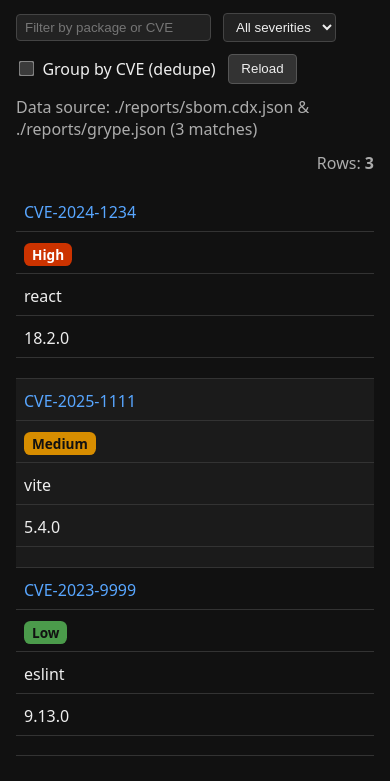
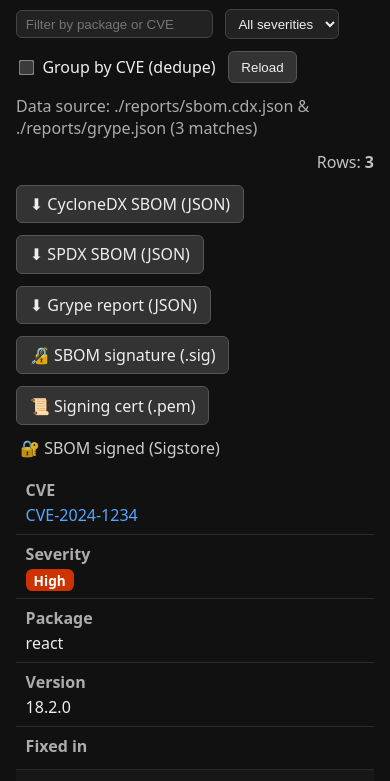
Before and after one commit to titusoid/workshop-v2, a website built with Vite: page index.html in a window 390 px wide. Shown: the part 61-842 px from the top of the page. Built offline with nearby package versions, Linux system fonts and the light colour scheme; files whose address does not match are found by name.

Commit message:
Add SBOM download buttons

```diff
--- a/index.html
+++ b/index.html
@@ -2,120 +2,43 @@
 <html lang="en">
 <head>
   <meta charset="UTF-8" />
-  <meta name="viewport" content="width=device-width, initial-scale=1.0" />
+  <meta name="viewport" content="width=device-width, initial-scale=1.0"/>
   <title>Supply Chain Radar</title>
   <style>
-    :root {
-      color-scheme: dark;
-      font-family: system-ui, sans-serif;
+    :root { color-scheme: dark; font-family: system-ui, sans-serif; }
+    body { margin: 2rem; background: #111; color: #eee; }
+    h1 { font-size: 1.8rem; margin-bottom: .75rem; }
+    .controls, .downloads {
+      display: flex; flex-wrap: wrap; gap: .75rem; align-items: center; margin: .75rem 0;
     }
-    body {
-      margin: 2rem;
-      background-color: #111;
-      color: #eee;
+    input[type="search"], select {
+      background:#222; color:#eee; border:1px solid #444; padding:.35rem .55rem; border-radius:6px;
     }
-    h1 {
-      font-size: 1.8rem;
-      margin-bottom: 1rem;
+    input[type="checkbox"] { transform: scale(1.2); }
+    .btn {
+      background:#333; color:#eee; border:1px solid #555; border-radius:6px;
+      padding:.45rem .8rem; text-decoration:none; display:inline-flex; align-items:center; gap:.4rem;
     }
-    .controls {
-      display: flex;
-      flex-wrap: wrap;
-      gap: 0.75rem;
-      align-items: center;
-      margin-bottom: 1rem;
-    }
-    input[type="search"],
-    select {
-      background: #222;
-      color: #eee;
-      border: 1px solid #444;
-      padding: 0.3rem 0.5rem;
-      border-radius: 4px;
-    }
-    input[type="checkbox"] {
-      transform: scale(1.2);
-    }
-    button {
-      background: #333;
-      color: #eee;
-      border: 1px solid #555;
-      border-radius: 4px;
-      padding: 0.4rem 0.8rem;
-      cursor: pointer;
-    }
-    button:hover {
-      background: #444;
-    }
-    table {
-      width: 100%;
-      border-collapse: collapse;
-      margin-top: 1rem;
-    }
-    th, td {
-      border-bottom: 1px solid #333;
-      padding: 0.4rem 0.6rem;
-      text-align: left;
-    }
-    th {
-      background: #1a1a1a;
-      font-weight: 600;
-    }
-    tr:nth-child(even) {
-      background: #1b1b1b;
-    }
-    a {
-      color: #58a6ff;
-      text-decoration: none;
-    }
-    a:hover {
-      text-decoration: underline;
-    }
-    .sev {
-      padding: 0.1rem 0.5rem;
-      border-radius: 0.4rem;
-      font-size: 0.85rem;
-      font-weight: 600;
-    }
-    .sev-critical {
-      background: #b30000;
-      color: #fff;
-    }
-    .sev-high {
-      background: #cc3300;
-      color: #fff;
-    }
-    .sev-medium {
-      background: #d78d00;
-      color: #111;
-    }
-    .sev-low {
-      background: #4b9b4b;
-      color: #111;
-    }
-    .sev-unknown {
-      background: #555;
-      color: #eee;
-    }
-    #meta {
-      opacity: 0.7;
-    }
-    @media (max-width: 600px) {
+    .btn:hover { background:#444; }
+    table { width:100%; border-collapse: collapse; margin-top: .5rem; }
+    th, td { border-bottom:1px solid #2a2a2a; padding:.5rem .6rem; text-align:left; }
+    th { background:#1a1a1a; font-weight:600; }
+    tr:nth-child(even) { background:#171717; }
+    a { color:#58a6ff; text-decoration:none; }
+    a:hover { text-decoration: underline; }
+    .sev { padding:.1rem .5rem; border-radius:.4rem; font-size:.85rem; font-weight:600; }
+    .sev-critical { background:#b30000; color:#fff; }
+    .sev-high { background:#cc3300; color:#fff; }
+    .sev-medium { background:#d78d00; color:#111; }
+    .sev-low { background:#4b9b4b; color:#111; }
+    .sev-unknown { background:#555; color:#eee; }
+    #meta { opacity:.7; }
+    @media (max-width: 720px) {
       body { margin: 1rem; }
-      table, thead, tbody, th, td, tr { display: block; }
-      th { display: none; }
-      td {
-        padding: 0.5rem;
-        border: none;
-        border-bottom: 1px solid #333;
-      }
-      td::before {
-        content: attr(data-label);
-        font-weight: bold;
-        display: block;
-        margin-bottom: 0.2rem;
-        opacity: 0.7;
-      }
+      table, thead, tbody, th, td, tr { display:block; }
+      th { display:none; }
+      td { border:none; border-bottom:1px solid #2a2a2a; }
+      td::before { content: attr(data-label); font-weight:600; display:block; margin-bottom:.2rem; opacity:.7; }
     }
   </style>
 </head>
@@ -123,7 +46,7 @@
   <h1>Supply Chain Radar</h1>
 
   <div class="controls">
-    <input id="searchInput" type="search" placeholder="Filter by package or CVE" />
+    <input id="searchInput" type="search" placeholder="Filter by package or CVE"/>
     <select id="severityFilter">
       <option value="all">All severities</option>
       <option value="Critical">Critical</option>
@@ -133,14 +56,24 @@
     </select>
 
     <label style="display:flex;gap:.4rem;align-items:center;">
-      <input type="checkbox" id="group-by-cve" />
+      <input type="checkbox" id="group-by-cve"/>
       Group by CVE (dedupe)
     </label>
 
-    <button id="reloadBtn">Reload</button>
+    <button class="btn" id="reloadBtn">Reload</button>
 
     <span id="meta"></span>
-    <span style="margin-left:auto; opacity:.7;">Rows: <strong id="vuln-count">0</strong></span>
+    <span style="margin-left:auto; opacity:.8;">Rows: <strong id="vuln-count">0</strong></span>
+  </div>
+
+  <div class="downloads">
+    <a id="dl-cdx"   class="btn" href="./reports/sbom.cdx.json"  download>⬇ CycloneDX SBOM (JSON)</a>
+    <a id="dl-spdx"  class="btn" href="./reports/sbom.spdx.json" download>⬇ SPDX SBOM (JSON)</a>
+    <a id="dl-grype" class="btn" href="./reports/grype.json"     download>⬇ Grype report (JSON)</a>
+
+    <a id="dl-cdx-sig" class="btn" href="./reports/sbom.cdx.json.sig" download style="display:none;">🔏 SBOM signature (.sig)</a>
+    <a id="dl-cdx-pem" class="btn" href="./reports/sbom.cdx.json.pem" download style="display:none;">📜 Signing cert (.pem)</a>
+    <span id="sig-badge" style="display:none; margin-left:.25rem; opacity:.85;">🔐 SBOM signed (Sigstore)</span>
   </div>
 
   <table>
--- a/src/main.js
+++ b/src/main.js
@@ -1,11 +1,9 @@
-// src/main.js
-
 // ---------- Config ----------
-const SBOM_URL = "./reports/sbom.cdx.json";
+const SBOM_URL  = "./reports/sbom.cdx.json";
 const GRYPE_URL = "./reports/grype.json";
 
 // ---------- State ----------
-let vulnsRaw = [];     // one row per Grype match
+let vulnsRaw = [];     // one row per match from grype
 let viewMode = "pkg";  // "pkg" | "cve"
 let severityFilter = "all";
 let searchQuery = "";
@@ -14,30 +12,23 @@
 const SEV_RANK = { Critical: 4, High: 3, Medium: 2, Low: 1, Unknown: 0 };
 
 // ---------- Helpers ----------
+const fmt = (x) => (x == null ? "" : String(x));
 function bySeverityDesc(a, b) {
-  return SEV_RANK[b.severity] - SEV_RANK[a.severity] ||
-         a.cve.localeCompare(b.cve);
+  return SEV_RANK[b.severity] - SEV_RANK[a.severity] || a.cve.localeCompare(b.cve);
 }
-const fmt = (x) => (x == null ? "" : String(x));
-
 function nvdUrlFor(cve) {
   return /^CVE-\d{4}-\d+$/i.test(cve) ? `https://nvd.nist.gov/vuln/detail/${cve}` : "";
 }
-function cveHref(v) {
-  return (v.urls && v.urls[0]) || nvdUrlFor(v.cve) || "";
+function anchor(text, url) {
+  if (!url) return fmt(text);
+  const safe = String(url).replace(/"/g, "&quot;");
+  return `<a href="${safe}" target="_blank" rel="noopener noreferrer">${fmt(text)}</a>`;
 }
-
-function link(html, url) {
-  if (!url) return html;
-  const safe = String(url).replace(/"/g, "&quot;");
-  return `<a href="${safe}" target="_blank" rel="noopener noreferrer">${html}</a>`;
-}
-
-// ---------- Deduping ----------
 function mergeArraysUnique(a = [], b = []) {
   return [...new Set([...a, ...b].filter(Boolean))];
 }
 
+// ---------- Deduping ----------
 function dedupeByPkg(list) {
   const seen = new Map();
   for (const v of list) {
@@ -56,7 +47,6 @@
   }
   return [...seen.values()];
 }
-
 function dedupeByCve(list) {
   const best = new Map();
   for (const v of list) {
@@ -79,9 +69,7 @@
 // ---------- Filters ----------
 function applyFilters(list) {
   let out = list;
-  if (severityFilter !== "all") {
-    out = out.filter(v => v.severity === severityFilter);
-  }
+  if (severityFilter !== "all") out = out.filter(v => v.severity === severityFilter);
   if (searchQuery.trim()) {
     const q = searchQuery.trim().toLowerCase();
     out = out.filter(v =>
@@ -99,23 +87,20 @@
   if (!tbody) return;
 
   const rows = list.map(v => {
-    const url = cveHref(v);
-    const cveCell = link(fmt(v.cve), url);
-    const fixedIn = v.fixVersions && v.fixVersions.length ? v.fixVersions[0] : "";
+    const primaryUrl = (v.urls && v.urls[0]) || nvdUrlFor(v.cve) || "";
+    const fixedIn = v.fixVersions?.[0] || "";
     return `
       <tr>
-        <td>${cveCell}</td>
-        <td><span class="sev sev-${v.severity.toLowerCase()}">${v.severity}</span></td>
-        <td>${fmt(v.package)}</td>
-        <td>${fmt(v.version)}</td>
-        <td>${fmt(fixedIn)}</td>
+        <td data-label="CVE">${anchor(v.cve, primaryUrl)}</td>
+        <td data-label="Severity"><span class="sev sev-${v.severity.toLowerCase()}">${v.severity}</span></td>
+        <td data-label="Package">${fmt(v.package)}</td>
+        <td data-label="Version">${fmt(v.version)}</td>
+        <td data-label="Fixed in">${fmt(fixedIn)}</td>
       </tr>
     `;
   });
 
-  tbody.innerHTML = rows.join("") || `
-    <tr><td colspan="5" style="opacity:.7">No results</td></tr>
-  `;
+  tbody.innerHTML = rows.join("") || `<tr><td colspan="5" style="opacity:.7">No results</td></tr>`;
 
   const countEl = document.getElementById("vuln-count");
   if (countEl) countEl.textContent = String(list.length);
@@ -127,9 +112,8 @@
   if (!res.ok) throw new Error(`HTTP ${res.status} for ${url}`);
   return res.json();
 }
-
 function shapeFromGrype(grype) {
-  // Expecting Grype JSON with "matches"
+  // Expect Grype JSON with "matches"
   if (grype && Array.isArray(grype.matches)) {
     return grype.matches.map(m => {
       const vuln = m?.vulnerability || {};
@@ -145,35 +129,39 @@
       };
     });
   }
-
-  console.warn("Unrecognized Grype format; raw object:", grype);
+  console.warn("Unrecognized Grype format", grype);
   return [];
 }
-
 async function loadReports() {
   const meta = document.getElementById("meta");
   try {
-    // SBOM not required for table, but we keep this to validate availability
-    await fetchJSON(SBOM_URL).catch(() => null);
-
+    await fetchJSON(SBOM_URL).catch(() => null); // optional for table, ensures file presence
     const grype = await fetchJSON(GRYPE_URL);
     vulnsRaw = shapeFromGrype(grype);
-
-    if (meta) {
-      meta.textContent = `Data source: ${SBOM_URL} & ${GRYPE_URL} (${vulnsRaw.length} matches)`;
-    }
+    if (meta) meta.textContent = `Data source: ${SBOM_URL} & ${GRYPE_URL} (${vulnsRaw.length} matches)`;
   } catch (e) {
     console.error("Failed loading reports:", e);
     if (meta) meta.textContent = "No reports found. Using demo data.";
     vulnsRaw = [{
-      cve: "DEMO-0000",
-      severity: "Medium",
-      package: "demo",
-      version: "1.0.0",
-      urls: [ "https://example.com" ],
-      fixVersions: ["1.0.1"],
+      cve: "DEMO-0000", severity: "Medium", package: "demo", version: "1.0.0",
+      urls: ["https://example.com"], fixVersions: ["1.0.1"]
     }];
   }
+}
+
+// ---------- Downloads / Signature visibility ----------
+async function headExists(url) {
+  try {
+    const res = await fetch(url, { method: "HEAD", cache: "no-store" });
+    return res.ok;
+  } catch { return false; }
+}
+async function revealSignatureLinks() {
+  const hasSig = await headExists("./reports/sbom.cdx.json.sig");
+  const hasPem = await headExists("./reports/sbom.cdx.json.pem");
+  if (hasSig) document.getElementById("dl-cdx-sig")?.style && (document.getElementById("dl-cdx-sig").style.display = "");
+  if (hasPem) document.getElementById("dl-cdx-pem")?.style && (document.getElementById("dl-cdx-pem").style.display = "");
+  if (hasSig && hasPem) document.getElementById("sig-badge")?.style && (document.getElementById("sig-badge").style.display = "");
 }
 
 // ---------- Controller ----------
@@ -181,35 +169,23 @@
   const base = viewMode === "cve" ? dedupeByCve(listRaw) : dedupeByPkg(listRaw);
   return applyFilters(base);
 }
-
 function rerender() {
   renderVulnTable(currentView(vulnsRaw));
 }
 
-// ---------- Wire up UI ----------
+// ---------- UI wiring ----------
 function setupUI() {
-  const groupToggle = document.getElementById("group-by-cve");
-  if (groupToggle) groupToggle.addEventListener("change", (e) => {
-    viewMode = e.target.checked ? "cve" : "pkg";
-    rerender();
+  document.getElementById("group-by-cve")?.addEventListener("change", (e) => {
+    viewMode = e.target.checked ? "cve" : "pkg"; rerender();
   });
-
-  const sevSel = document.getElementById("severityFilter");
-  if (sevSel) sevSel.addEventListener("change", (e) => {
-    severityFilter = e.target.value;
-    rerender();
+  document.getElementById("severityFilter")?.addEventListener("change", (e) => {
+    severityFilter = e.target.value; rerender();
   });
-
-  const search = document.getElementById("searchInput");
-  if (search) search.addEventListener("input", (e) => {
-    searchQuery = e.target.value || "";
-    rerender();
+  document.getElementById("searchInput")?.addEventListener("input", (e) => {
+    searchQuery = e.target.value || ""; rerender();
   });
-
-  const reloadBtn = document.getElementById("reloadBtn");
-  if (reloadBtn) reloadBtn.addEventListener("click", async () => {
-    await loadReports();
-    rerender();
+  document.getElementById("reloadBtn")?.addEventListener("click", async () => {
+    await loadReports(); await revealSignatureLinks(); rerender();
   });
 }
 
@@ -217,5 +193,6 @@
 (async function init() {
   setupUI();
   await loadReports();
+  await revealSignatureLinks();
   rerender();
 })();
```
